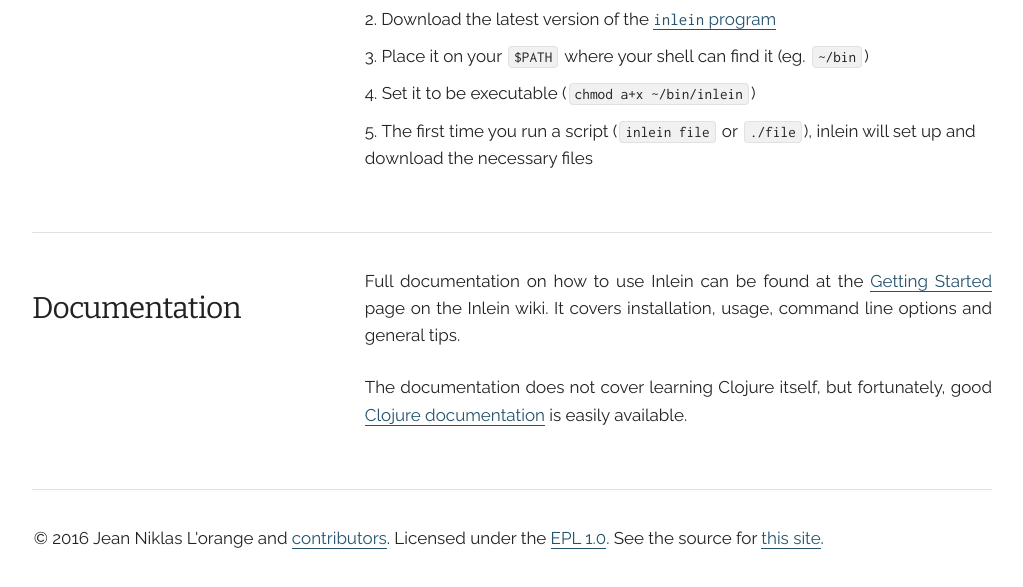
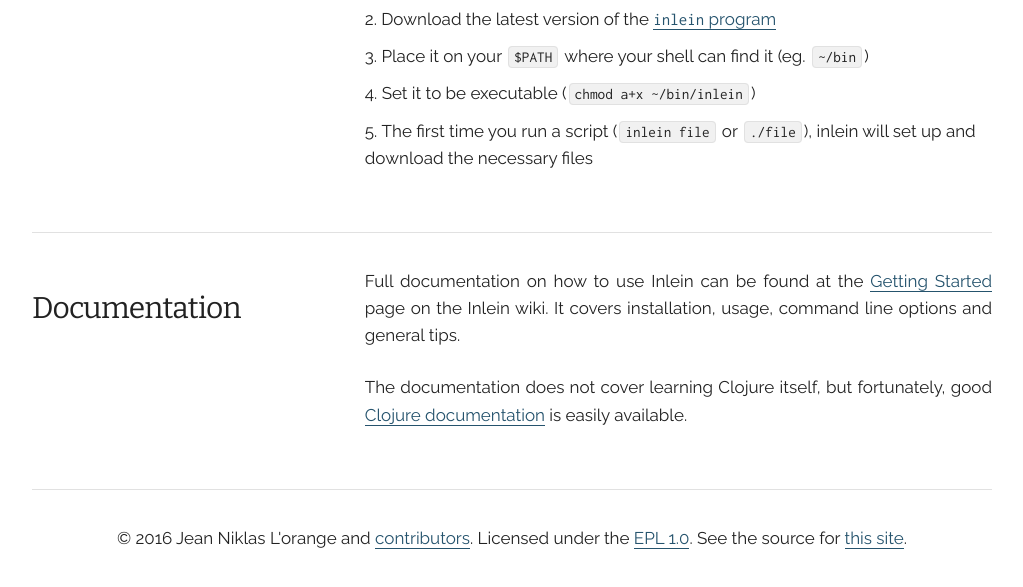
Before and after one commit to hyPiRion/inlein.org, a plain HTML site: page index.html in a window 1280 px wide. Shown: the part 748-1335 px from the top of the page, without its empty margins (128-1151 px from the left). Drawn offline with nearby package versions, Linux system fonts and the light colour scheme.

Commit message:
Center footer properly

```diff
--- a/index.html
+++ b/index.html
@@ -127,7 +127,7 @@
     <div class="row"><div class="twelve columns"><hr /></div></div>
 
     <div class="row">
-      <div class="ten columns" id="footer">
+      <div class="twelve columns" id="footer">
         <p>&copy; 2016 Jean Niklas L'orange
           and <a href="https://github.com/hyPiRion/inlein/graphs/contributors">contributors</a>.
           Licensed under
```
